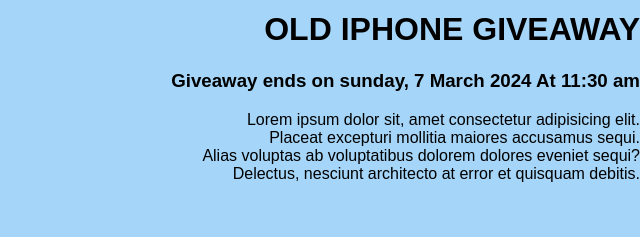
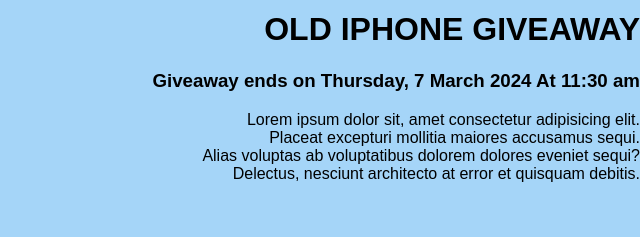
Before and after one commit to oreoluwa6/Ore-s-Countdown-Timer, a plain HTML site: page index.html in a window 1280 px wide. Shown: the part 614-851 px from the top of the page, 640-1280 px from the left. Drawn offline with Linux system fonts and the light colour scheme.

Commit message:
Update index.html

```diff
--- a/index.html
+++ b/index.html
@@ -12,7 +12,7 @@
 </div>
 <div class="content">
     <h1> OLD IPHONE GIVEAWAY</h1>
-<h3> Giveaway ends on sunday, 7 March 2024 At 11:30 am</h3>
+<h3> Giveaway ends on Thursday, 7 March 2024 At 11:30 am</h3>
 <p>Lorem ipsum dolor sit, amet consectetur adipisicing elit. <br>
     Placeat excepturi mollitia maiores accusamus sequi. <br>
     Alias voluptas ab voluptatibus dolorem dolores eveniet sequi? <br>
```
